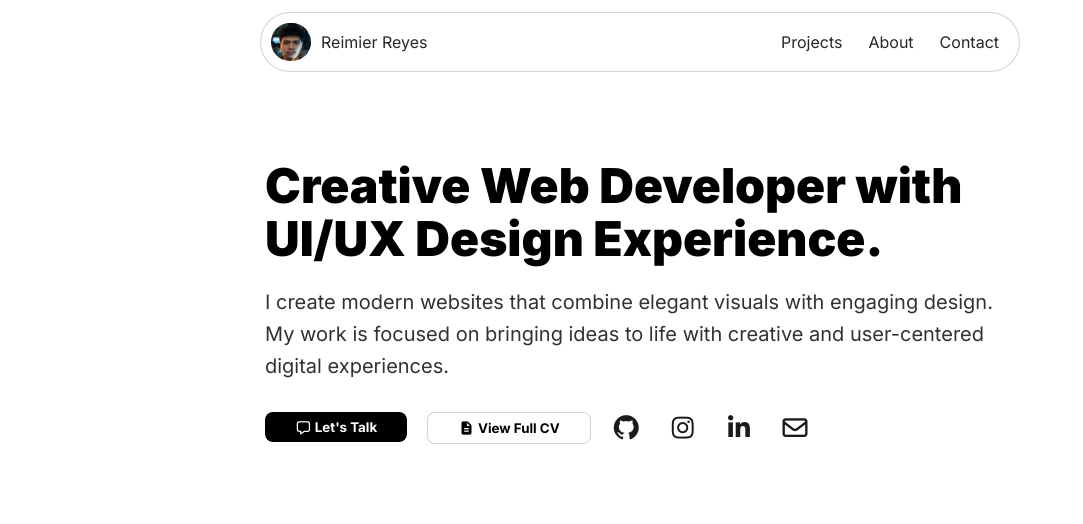
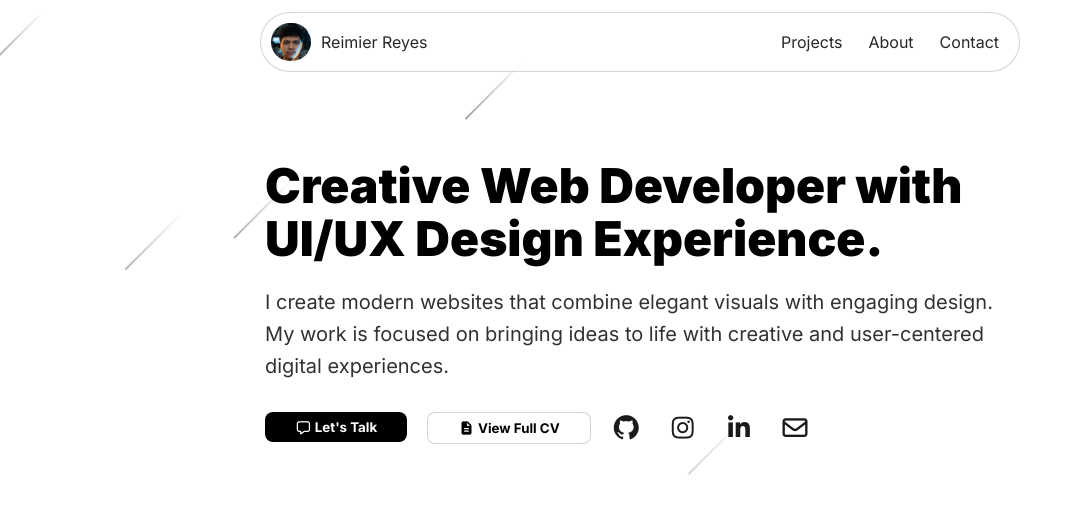
Before and after one commit to Reimier/portfolio-V1, a React (Vite) app: page /#/home in a window 1280 px wide. Shown: the top 524 px of the page, without its empty margins (0-1083 px from the left). Built offline with nearby package versions, Linux system fonts and the light colour scheme.

Commit message:
fix: update portfolio site

```diff
--- a/src/App.css
+++ b/src/App.css
@@ -0,0 +1,4 @@
+.app-content {
+  position: relative;
+  z-index: 1;
+}
--- a/src/App.jsx
+++ b/src/App.jsx
@@ -6,6 +6,7 @@ import About from "./pages/About/About";
 import ScrollToTop from "./ScrollToTop";
 import Contact from "./pages/Contact/Contact";
 import ClickSpark from "./components/ClickSpark/ClickSpark";
+import Meteors from "./components/Meteors/Meteors";
 
 function App() {
 
@@ -15,9 +16,10 @@ function App() {
 
   return (
     <>
-    <ClickSpark sparkColor="#000000" sparkCount={10} sparkRadius={20} duration={450}>    </ClickSpark>
+      {/* Background FIRST */}
+      <Meteors />
+
       <HashRouter>
-
         <ScrollToTop />
 
         <ClickSpark
@@ -28,20 +30,21 @@ function App() {
           duration={400}
         >
 
-      <Navbar></Navbar>
+          <div style={{ position: "relative", zIndex: 1 }}>
+
+            <Navbar />
 
             <Routes>
-
               <Route path="/home" element={<LandingPage />} />
               <Route path="/about" element={<About />} />
               <Route path="/*" element={<Navigate to="/home" />} />
+            </Routes>
 
-      </Routes>
+          </div>
+
         </ClickSpark>
 
       </HashRouter>
-
-
     </>
   )
 }
--- /dev/null
+++ b/src/components/Meteors/Meteors.css
@@ -0,0 +1,35 @@
+.meteors-container {
+  position: fixed;
+  inset: 0;
+  pointer-events: none;
+  z-index: 0;
+}
+.meteor {
+  position: absolute;
+  top: -100px;
+  width: 2px;
+  height: 80px;
+
+  background: linear-gradient(
+    to bottom,
+    rgba(29, 29, 29, 0),
+    rgba(125, 125, 125, 0.9)
+  );
+
+  transform: rotate(45deg);
+
+  animation: meteor-fall linear infinite;
+  opacity: 0.1;
+}
+
+@keyframes meteor-fall {
+  from {
+    transform: translate(0,0) rotate(45deg);
+    opacity: 1;
+  }
+
+  to {
+    transform: translate(-500px,800px) rotate(45deg);
+    opacity: 0;
+  }
+}
--- /dev/null
+++ b/src/components/Meteors/Meteors.jsx
@@ -0,0 +1,19 @@
+import "./Meteors.css";
+
+export default function Meteors({ number = 12 }) {
+  return (
+    <div className="meteors-container">
+      {Array.from({ length: number }).map((_, i) => (
+        <span
+          key={i}
+          className="meteor"
+          style={{
+            left: `${Math.random() * 100}%`,
+            animationDelay: `${Math.random() * 8}s`,
+            animationDuration: `${2 + Math.random() * 6}s`,
+          }}
+        />
+      ))}
+    </div>
+  );
+}
```
Lines whose indentation alone changed are shown as unchanged.
